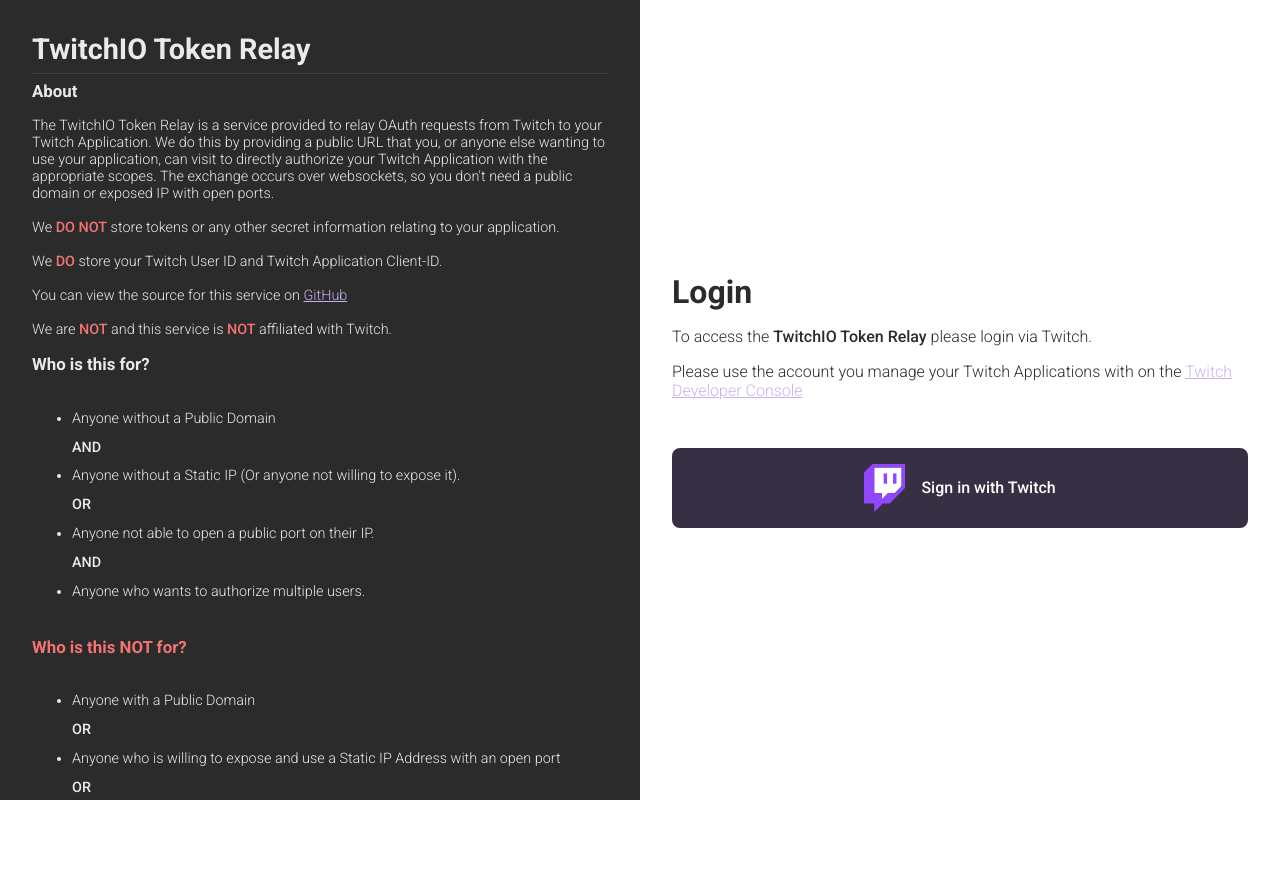
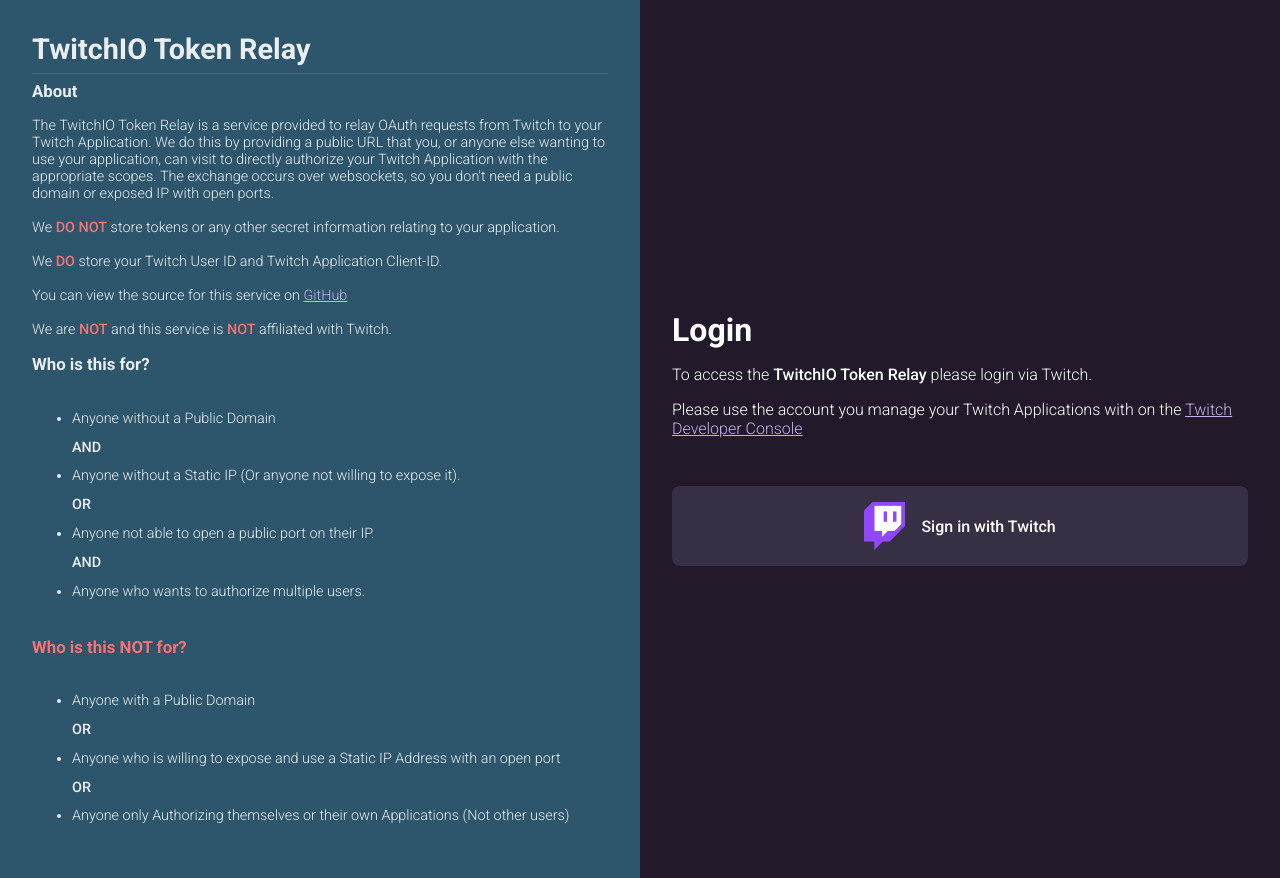
Before and after one commit to PythonistaGuild/twitchio-token-relay, a React app in the folder eira/: page /login in a window 1280 px wide. Before the commit the page ends 800 px from the top, so only its background shows below. Built offline with nearby package versions, Linux system fonts and the light colour scheme; the HTML template or start-up script is replaced by a standard one.

Commit message:
Change some styling and frontend info

```diff
--- a/eira/src/main.css
+++ b/eira/src/main.css
@@ -2,7 +2,8 @@
 
 :root {
   --primary-color: #2b2b2b;
-  --primary-background: #fff;
+  --primary-background: #221a2b;
+  --primary-font: #FFF;
   --highlight-color: #c6b1ef;
   --highlight-dark-color: #372f43;
   --highlight-dark-color2: #483e57;
@@ -28,6 +29,10 @@ body {
   background-color: var(--primary-background);
 }
 
+#root {
+  min-height: 100vh;
+}
+
 hr {
   border: none;
   border-bottom: solid 1px var(--primary-color);
@@ -36,7 +41,7 @@ hr {
 }
 
 .hrW {
-  border-color: var(--primary-background);
+  border-color: var(--primary-font);
 }
 
 h1,
@@ -86,7 +91,7 @@ h2 {
 .simpleButton {
   display: flex;
   background-color: var(--purple);
-  color: var(--primary-background);
+  color: var(--primary-font);
   border-radius: 0.5rem;
   padding: 1rem;
   font-weight: 600;
@@ -97,6 +102,7 @@ h2 {
   border: none;
   user-select: none;
   width: fit-content;
+  text-decoration: none;
 }
 
 .simpleButton:hover {
@@ -110,7 +116,7 @@ h2 {
 
 .redButton {
   background-color: var(--warning-red);
-  color: var(--primary-background);
+  color: var(--primary-font);
 }
 
 input {
--- a/eira/src/pages/css/index.css
+++ b/eira/src/pages/css/index.css
@@ -6,6 +6,7 @@ main {
   padding: 2rem;
   width: 70%;
   gap: 2rem;
+  flex-grow: 1;
 }
 
 .details {
@@ -13,7 +14,7 @@ main {
   flex-direction: column;
   gap: 1rem;
   background-color: var(--highlight-dark-color);
-  color: var(--primary-background);
+  color: var(--primary-font);
   border-radius: 0.5rem;
   padding: 2rem;
   font-size: 0.95em;
--- a/eira/src/pages/css/login.css
+++ b/eira/src/pages/css/login.css
@@ -2,14 +2,14 @@
   display: flex;
   flex-direction: row;
   width: 100%;
-  height: 100vh;
+  min-height: 100vh;
 }
 
 .loginLeft {
   display: flex;
   flex-direction: column;
   width: 50%;
-  background-color: var(--primary-color);
+  background-color: #2d556b;
   color: var(--primary-background-90);
   padding: 2rem;
   scrollbar-width: thin;
@@ -18,7 +18,7 @@
 }
 
 .loginLeft > hr {
-  border-color: var(--primary-background);
+  border-color: var(--primary-font);
 }
 
 .loginRight {
@@ -28,6 +28,7 @@
   padding: 2rem;
   align-items: center;
   justify-content: center;
+  color: var(--primary-font);
 }
 
 .infoSec {
@@ -46,7 +47,7 @@
   margin-top: 2rem;
   display: flex;
   background-color: var(--highlight-dark-color);
-  color: var(--primary-background);
+  color: var(--primary-font);
   padding: 1rem;
   border-radius: 0.5rem;
   justify-content: center;
--- a/eira/src/pages/index.tsx
+++ b/eira/src/pages/index.tsx
@@ -50,11 +50,11 @@ function Index() {
           <div className="appDetails">
             <h2 className="lightPurple">{app.application_name}</h2>
             <span>
-              <b>Application ID</b>
+              <b>Application-ID</b>
               <span className="highlight">{app.application_id}</span>
             </span>
             <span>
-              <b>Client ID</b>
+              <b>Twitch Client-ID</b>
               <span className="highlight">{app.client_id}</span>
             </span>
             <span>
@@ -225,6 +225,9 @@ function Index() {
             <b className="lightPurple">Twitch</b>
             {user?.name} | {user?.twitch_id}
           </div>
+          <a href="/users/logout" type="button" className="simpleButton">
+              Logout
+          </a>
 
           <div className="innerDetails">
             <b className="lightPurple">API Token</b>
@@ -250,6 +253,11 @@ function Index() {
           <span>
             Currently the <b>TwitchIO Token Relay</b> service only allows one application per user.
           </span>
+          <span>
+            After creating your app, select scopes by visiting the <a href="https://chillymosh.com/tools/twitch-scopes/" target="_blank">Scope Selector</a>.
+            Select the <b>Custom URL</b> option and paste in the <b>Auth URL</b> from below.<br/>
+            You should add the <b>Redirect URL</b> below to your application on the <a href="https://dev.twitch.tv/console">Twitch Developer Console</a>.
+          </span>
           {getApps()}
           {showForm ? (
             <div className="appForm">
@@ -262,7 +270,7 @@ function Index() {
               </span>
               <input type="text" ref={nameRef} />
               <span className="lightPurple">
-                <b>Client-ID:</b>
+                <b>Twitch Client-ID:</b>
               </span>
               <input type="text" ref={cidRef} />
               {error ? <span className="warningRed">{error}</span> : null}
```
